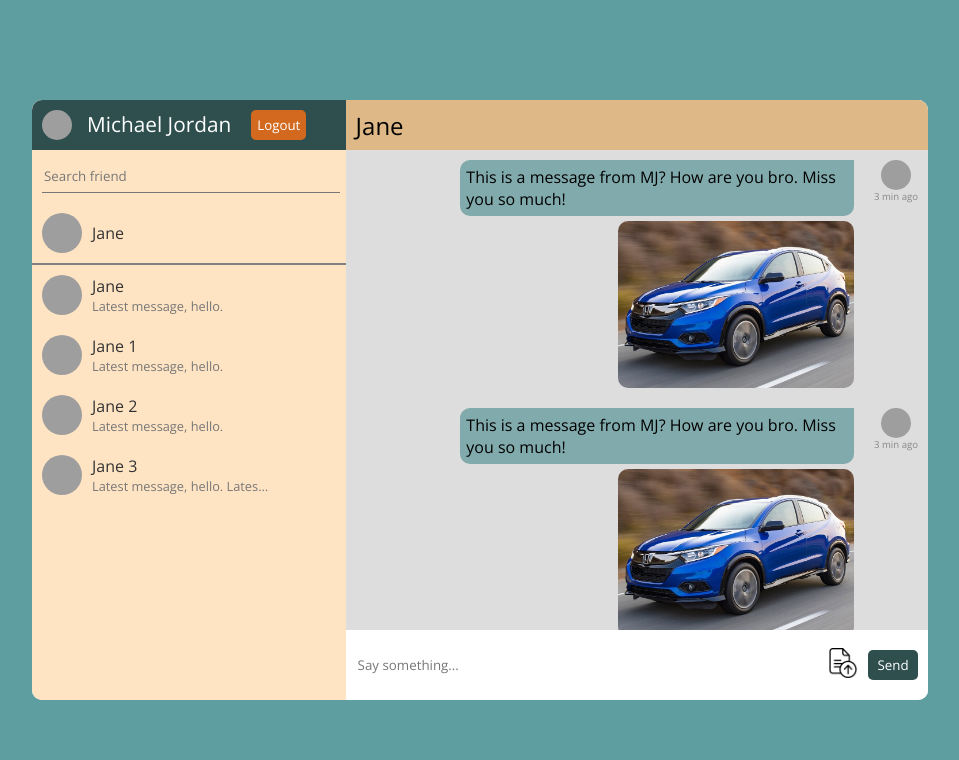
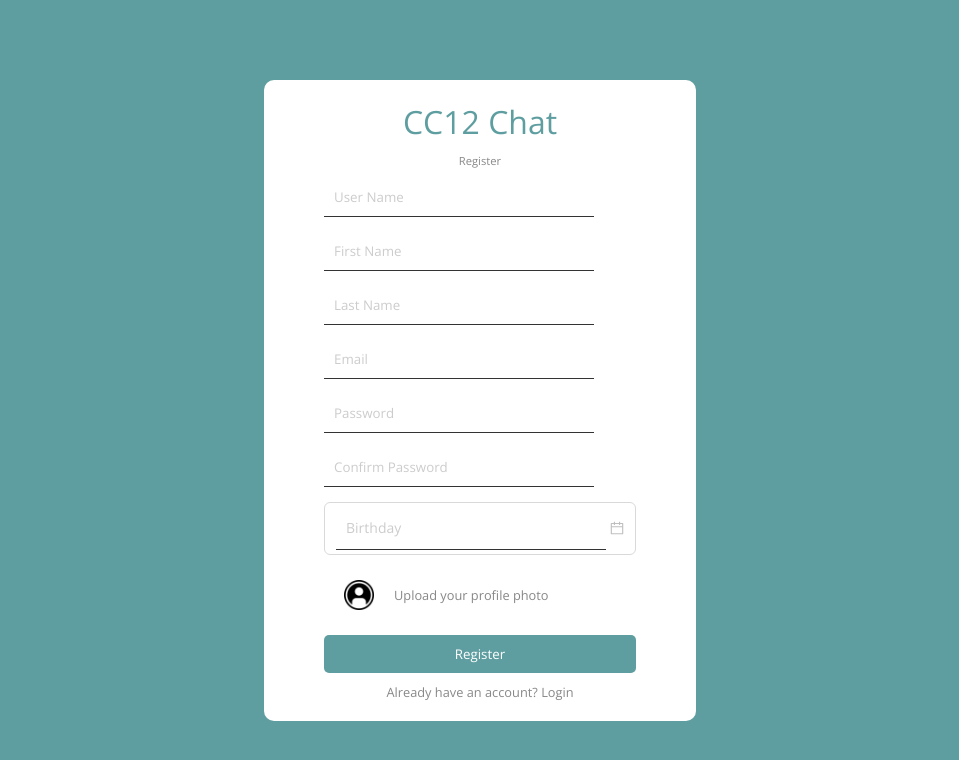
Before and after one commit to twssmaruko/Cloud, a React (Create React App) app in the folder NewFrontEnd/: page /register in a window 1280 px wide. Shown: the top 760 px of the page, without its empty margins (160-1119 px from the left). Built offline with nearby package versions, Linux system fonts and the light colour scheme; grey boxes are pictures that could not be loaded.

Commit message:
feature/login-register 07/05/2023

```diff
--- a/NewFrontEnd/package.json
+++ b/NewFrontEnd/package.json
@@ -6,8 +6,11 @@
     "@testing-library/jest-dom": "^5.16.4",
     "@testing-library/react": "^13.1.1",
     "@testing-library/user-event": "^13.5.0",
+    "antd": "^5.4.7",
+    "moment": "^2.29.4",
     "react": "^18.0.0",
     "react-dom": "^18.0.0",
+    "react-router-dom": "^6.11.1",
     "react-scripts": "^5.0.1",
     "sass": "^1.60.0",
     "web-vitals": "^2.1.4",
@@ -15,6 +18,7 @@
   },
   "scripts": {
     "start": "react-scripts start",
+    "start-server": "react-scripts start && nodemon server.js",
     "build": "react-scripts build",
     "test": "react-scripts test",
     "eject": "react-scripts eject"
--- a/NewFrontEnd/src/App.js
+++ b/NewFrontEnd/src/App.js
@@ -3,9 +3,16 @@ import Login from "./pages/Login";
 import Register from "./pages/Register";
 import "./style.scss";
 
-function App() {
+import { BrowserRouter as Router, Routes, Route } from "react-router-dom";
+
+const App = () => {
   return (
-    <Home></Home>
+    <Router>
+      <Routes>
+        <Route path="/" element={<Login />} />
+        <Route path="/register" element = {<Register />} />
+      </Routes>
+    </Router>
   );
 }
 
--- a/NewFrontEnd/src/pages/Login.jsx
+++ b/NewFrontEnd/src/pages/Login.jsx
@@ -1,6 +1,12 @@
 import React from 'react'
+import { useNavigate } from "react-router-dom";
+
 
 const Login = () => {
+  const navigate = useNavigate()
+  const registerClick = () => {
+    console.log('Hello World')
+  }
   return (
     <div className='formContainer'>
         <div className='formWrapper'>
@@ -12,7 +18,7 @@ const Login = () => {
 
                 <button>Login</button>
             </form>
-            <p>Don't have an account? Register</p>
+            <p>Don't have an account? <button onClick={() => navigate("/register")}>Register</button></p>
         </div>
     </div>
   )
--- a/NewFrontEnd/src/pages/Register.jsx
+++ b/NewFrontEnd/src/pages/Register.jsx
@@ -1,17 +1,60 @@
-import React from 'react';
+import React, { useState } from 'react';
 import Add from '../img/icon-registration.png';
+import moment from 'moment';
+import type { DatePickerProps } from 'antd';
+import { DatePicker, Space, message } from 'antd';
+
 
 const Register = () => {
+
+  const [userName, setUserName] = useState('')
+  const [firstName, setFirstName] = useState('')
+  const [lastName, setLastName] = useState('')
+  const [email, setEmail] = useState('')
+  const [password, setPassword] = useState('')
+  const [confirmPassword, setConfirmPassword] = useState('9x1923921ajsdkw')
+  const [birthday, setBirthday] = useState('')
+
+  const onDateSelected = (data) => {
+    const date = moment(data._d).format('MMMM Do YYYY');
+    setBirthday(date)
+  }
+
+  const onChange: DatePickerProps['onChange'] = (date, dateString) => {
+    setBirthday(dateString)
+  };
+
+  const handleSubmit = (test) => {
+    test.preventDefault()
+    if (password !== confirmPassword) {
+      message.error('Passwords do not match!')
+    } else {
+      const toSend = {
+        user_name: userName,
+        first_name: firstName,
+        last_name: lastName,
+        email: email,
+        password: password,
+        birthday: birthday,
+
+      }
+      window.print(toSend)
+    }
+  }
   return (
     <div className='formContainer'>
       <div className='formWrapper'>
-            <span className="logo">CC12 Chat</span>
+        <span className="logo"> {birthday}CC12 Chat</span>
         <span className="title">Register</span>
         <form onSubmit={handleSubmit}>
-                <input type="text" placeholder='User Name'/>
-                <input type="email" placeholder='Email'/>
-                <input type="password" placeholder='Password'/>
-                <input type="file" id='file' style={{display:"none"}}/>
+          <input id="userName" name="userName" type="text" placeholder='User Name' onChange={(e) => { setUserName(e.target.value) }} />
+          <input name="firstName" type="text" placeholder='First Name' />
+          <input name="lastName" type="text" placeholder='Last Name' />
+          <input name="email" type="email" placeholder='Email' />
+          <input name="password" type="password" placeholder='Password' />
+          <input name="confirmPassword" type="password" placeholder='Confirm Password' />
+          <DatePicker name="birthday" placeholder="Birthday" onChange={onChange} />
+          <input name="profilePic" type="file" id='file' style={{ display: "none" }} />
           <label htmlFor="file">
             <img src={Add} alt="" /> <p>Upload your profile photo</p>
           </label>
```
Also changed, not shown: 1 other file (tests, documents, lock files or other folders). Lines whose indentation alone changed are shown as unchanged.
